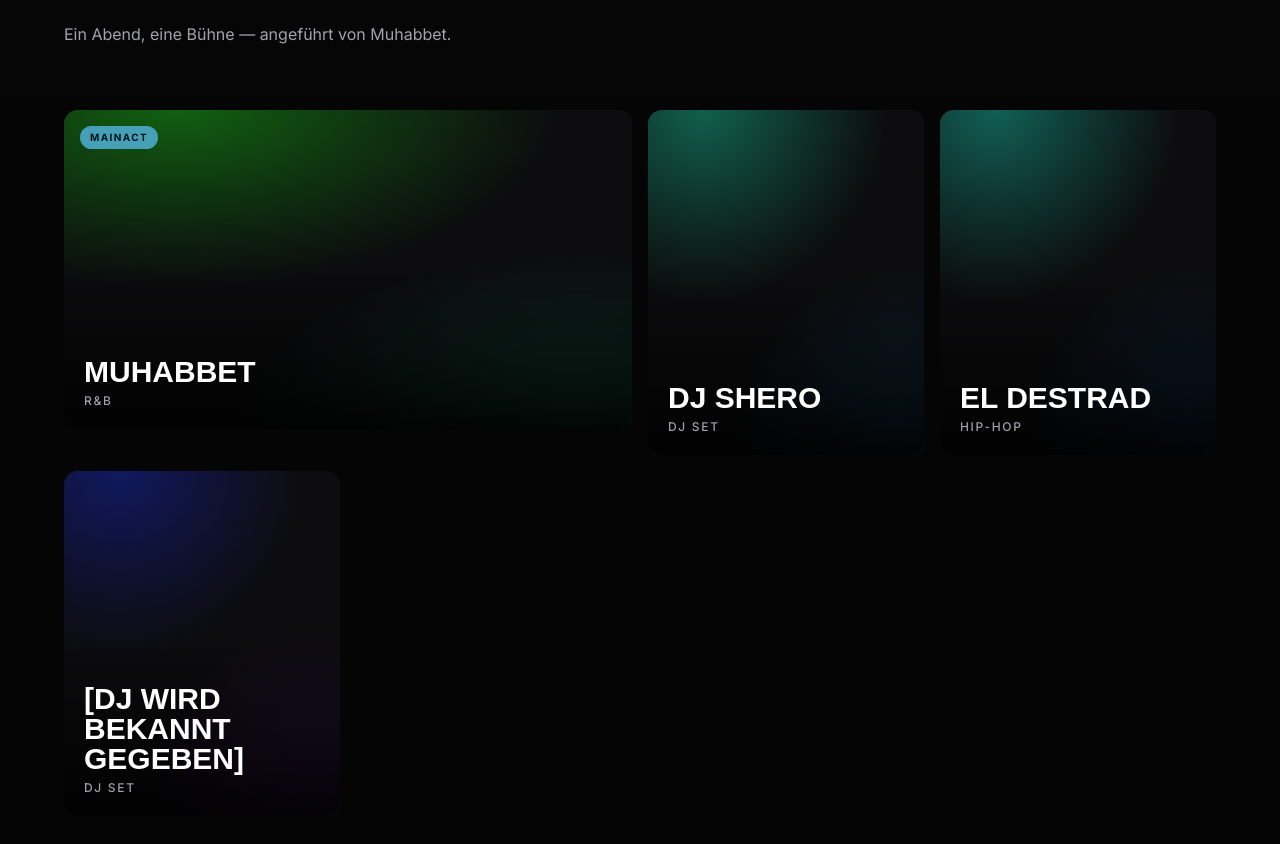
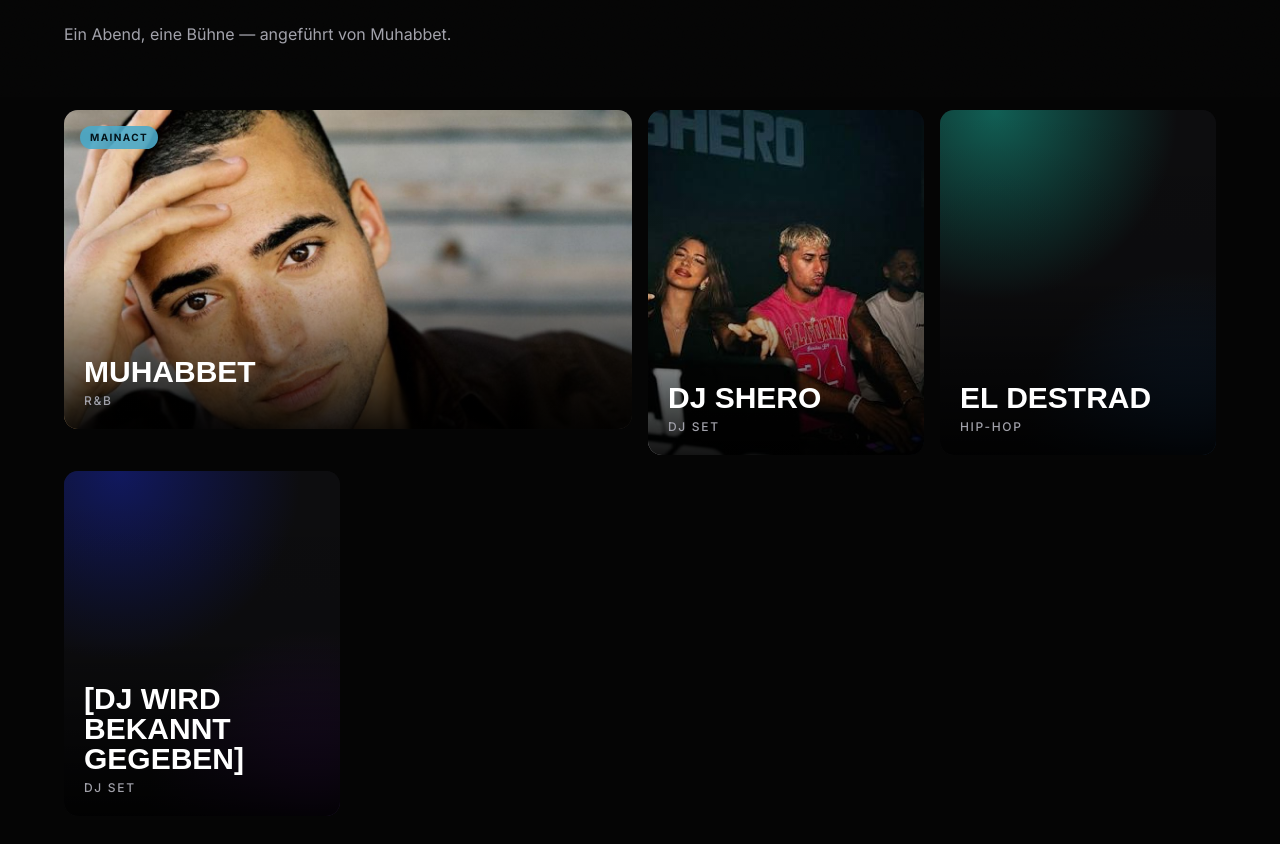
Before and after one commit to niclaskloske-cell/diamond-festival-2027, a Next.js app: page / in a window 1280 px wide. Shown: the part 1103-1947 px from the top of the page. Built offline with nearby package versions, Linux system fonts and the light colour scheme; a web font is replaced by a local one.

Commit message:
Add real press photos for Muhabbet and DJ Shero
Both confirmed with rights to use.

```diff
--- a/src/data/artists.ts
+++ b/src/data/artists.ts
@@ -47,7 +47,7 @@ export const artists: Artist[] = [
     slug: "muhabbet",
     name: "Muhabbet",
     genre: "R&B",
-    image: null,
+    image: "/artists/muhabbet.jpg",
     time: "",
     headliner: true,
     status: "confirmed",
@@ -58,7 +58,7 @@ export const artists: Artist[] = [
     slug: "dj-shero",
     name: "DJ Shero",
     genre: "DJ Set",
-    image: null,
+    image: "/artists/dj-shero.jpg",
     time: "",
     status: "confirmed",
     bio: "[KURZBESCHREIBUNG DES ACTS — 1–2 Sätze für das Detail-Modal.]",
```
Also changed, not shown: public/artists/dj-shero.jpg (added), public/artists/muhabbet.jpg (added).
